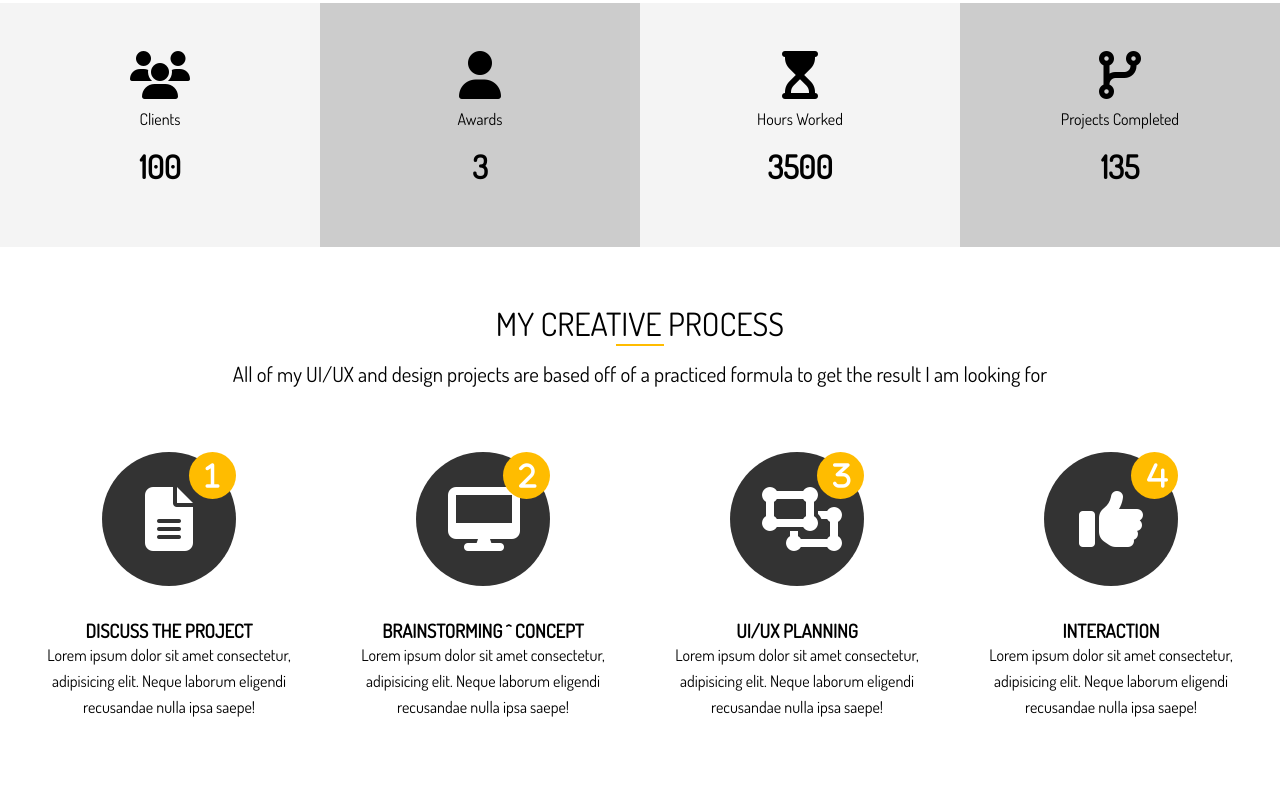
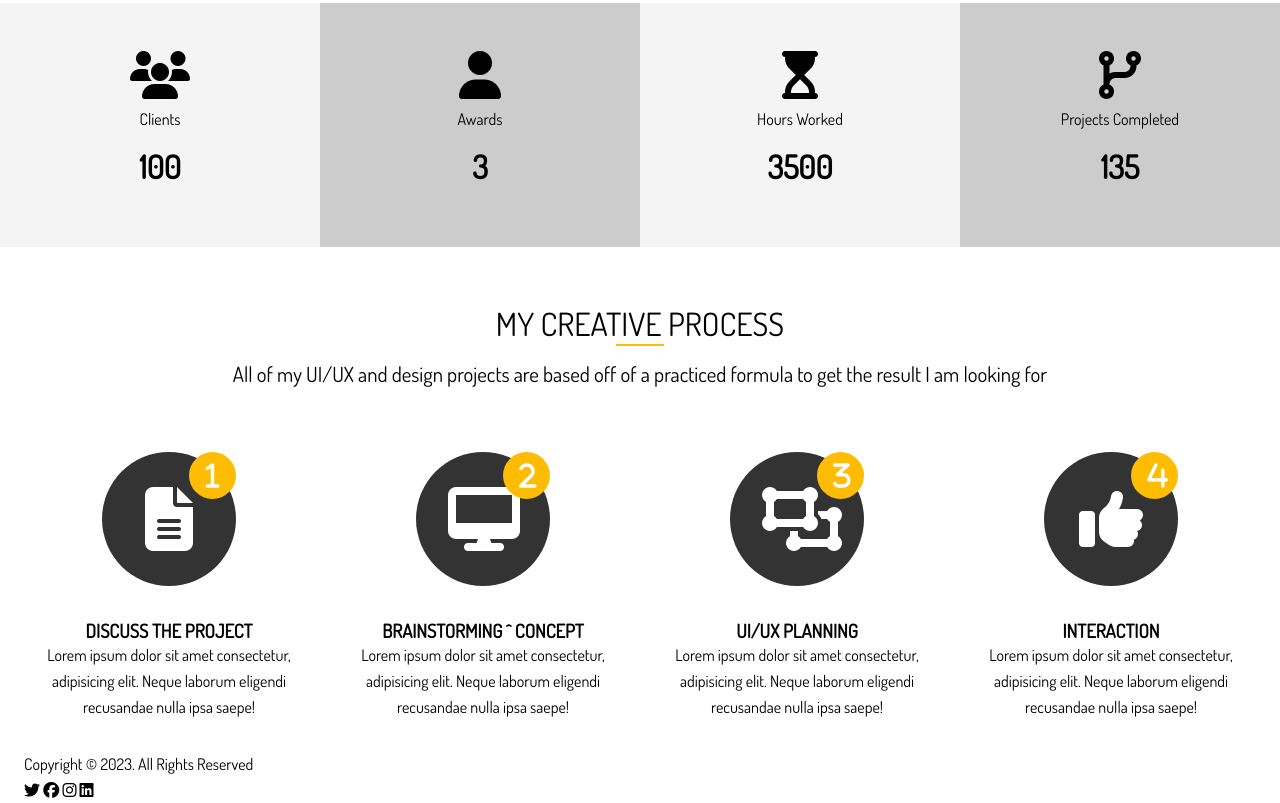
Before and after one commit to EnergeticPixels/portfolio, a website: page dist/index.html in a window 1280 px wide. Shown: the part 1185-1988 px from the top of the page. Before the commit the page ends 1937 px from the top, so only its background shows below. Drawn offline with nearby package versions, Linux system fonts and the light colour scheme; files that its build step writes are made by us from their sources.

Commit message:
Add Footer markup

```diff
--- a/dist/index.html
+++ b/dist/index.html
@@ -140,6 +140,17 @@
       </div>
     </section>
   </main>
+  <footer id="main-footer">
+    <div class="footer-content container">
+      <p>Copyright &copy; 2023. All Rights Reserved</p>
+      <div class="social">
+        <i class="fab fa-twitter"></i>
+        <i class="fab fa-facebook"></i>
+        <i class="fab fa-instagram"></i>
+        <i class="fab fa-linkedin"></i>
+      </div>
+    </div>
+  </footer>
 
   <!-- Type Effect source youtube.com/watch?v=POX3dT-pB4E -->
   <script src="js/typewriter.js"></script>
```
